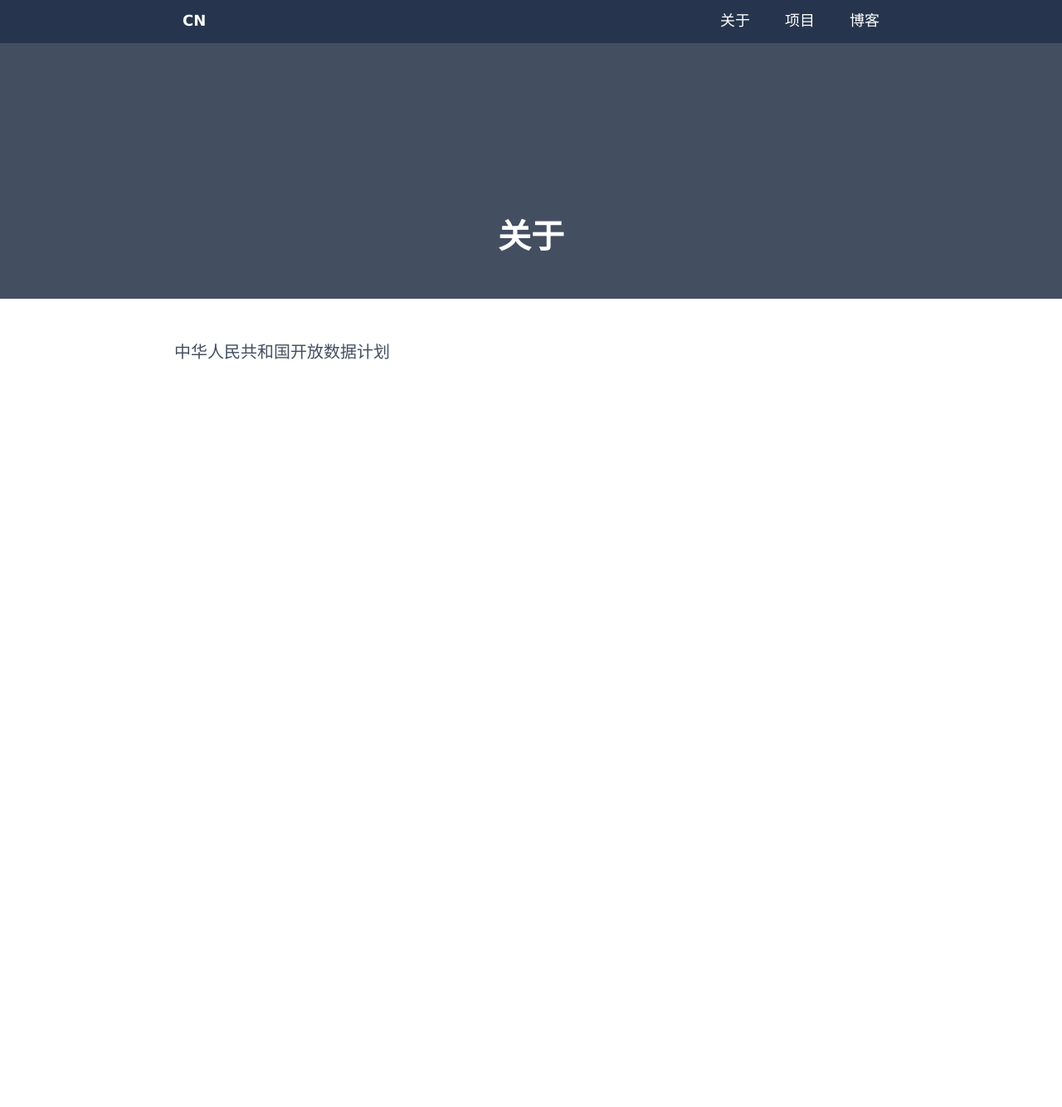
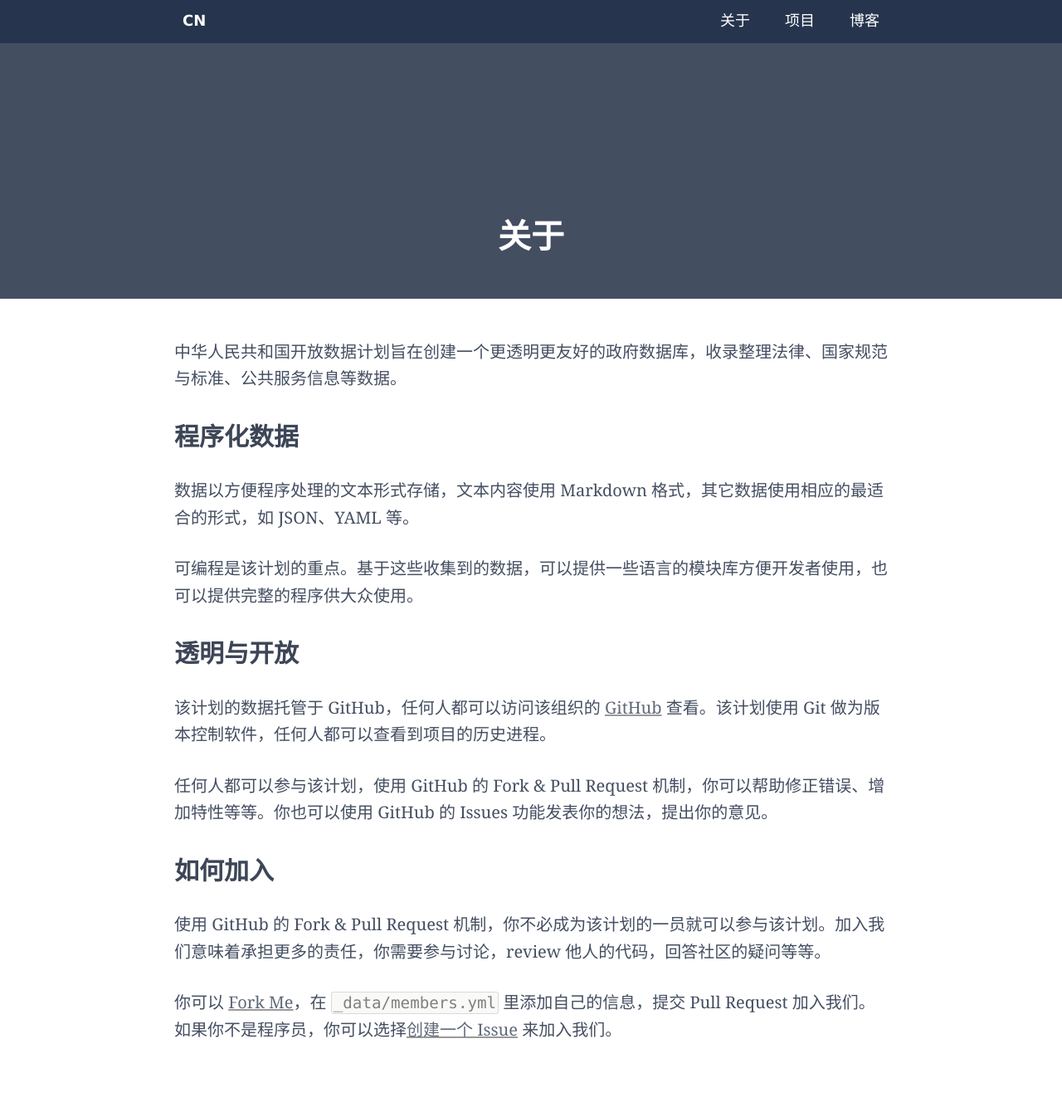
Before and after one commit to cn/cn.github.io, a Jekyll site: the page built from about/index.md, in a window 1280 px wide. Shown: the whole page at 83% size. Built offline with Jekyll 4.4.1, drawn with Linux system fonts in a browser that asks for light colours; before the commit the page ends 900 px from its top, so only the background shows below that.

Commit message:
Article of about

```diff
--- a/about/index.md
+++ b/about/index.md
@@ -1,7 +1,24 @@
 ---
 layout: post
-background: "#57ad68"
 title: 关于
 ---
 
-中华人民共和国开放数据计划
+中华人民共和国开放数据计划旨在创建一个更透明更友好的政府数据库，收录整理法律、国家规范与标准、公共服务信息等数据。
+
+## 程序化数据
+
+数据以方便程序处理的文本形式存储，文本内容使用 Markdown 格式，其它数据使用相应的最适合的形式，如 JSON、YAML 等。
+
+可编程是该计划的重点。基于这些收集到的数据，可以提供一些语言的模块库方便开发者使用，也可以提供完整的程序供大众使用。
+
+## 透明与开放
+
+该计划的数据托管于 GitHub，任何人都可以访问该组织的 [GitHub](https://github.com/cn) 查看。该计划使用 Git 做为版本控制软件，任何人都可以查看到项目的历史进程。
+
+任何人都可以参与该计划，使用 GitHub 的 Fork & Pull Request 机制，你可以帮助修正错误、增加特性等等。你也可以使用 GitHub 的 Issues 功能发表你的想法，提出你的意见。
+
+## 如何加入
+
+使用 GitHub 的 Fork & Pull Request 机制，你不必成为该计划的一员就可以参与该计划。加入我们意味着承担更多的责任，你需要参与讨论，review 他人的代码，回答社区的疑问等等。
+
+你可以 [Fork Me](https://github.com/cn/cn.github.io)，在 `_data/members.yml` 里添加自己的信息，提交 Pull Request 加入我们。如果你不是程序员，你可以选择[创建一个 Issue](https://github.com/cn/cn.github.io/issues/new) 来加入我们。
```
